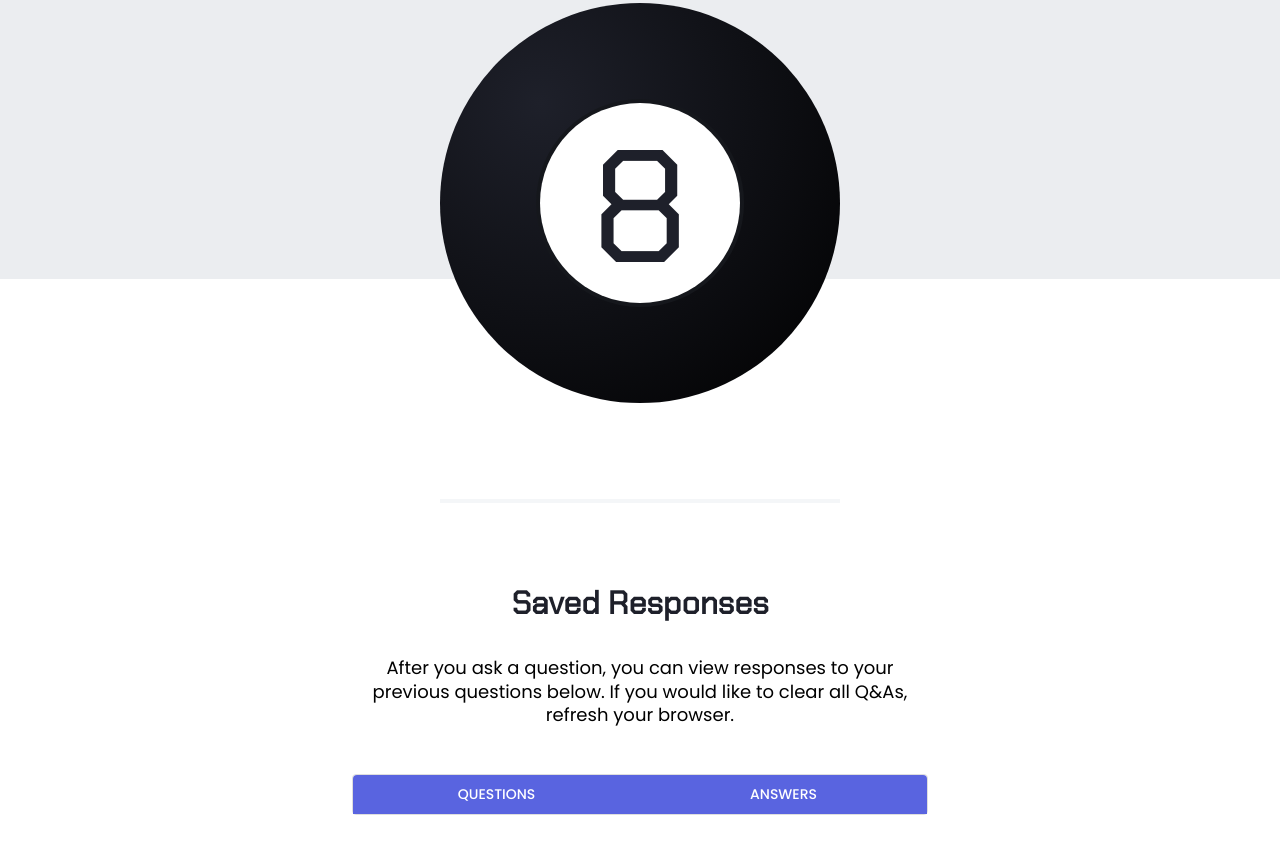
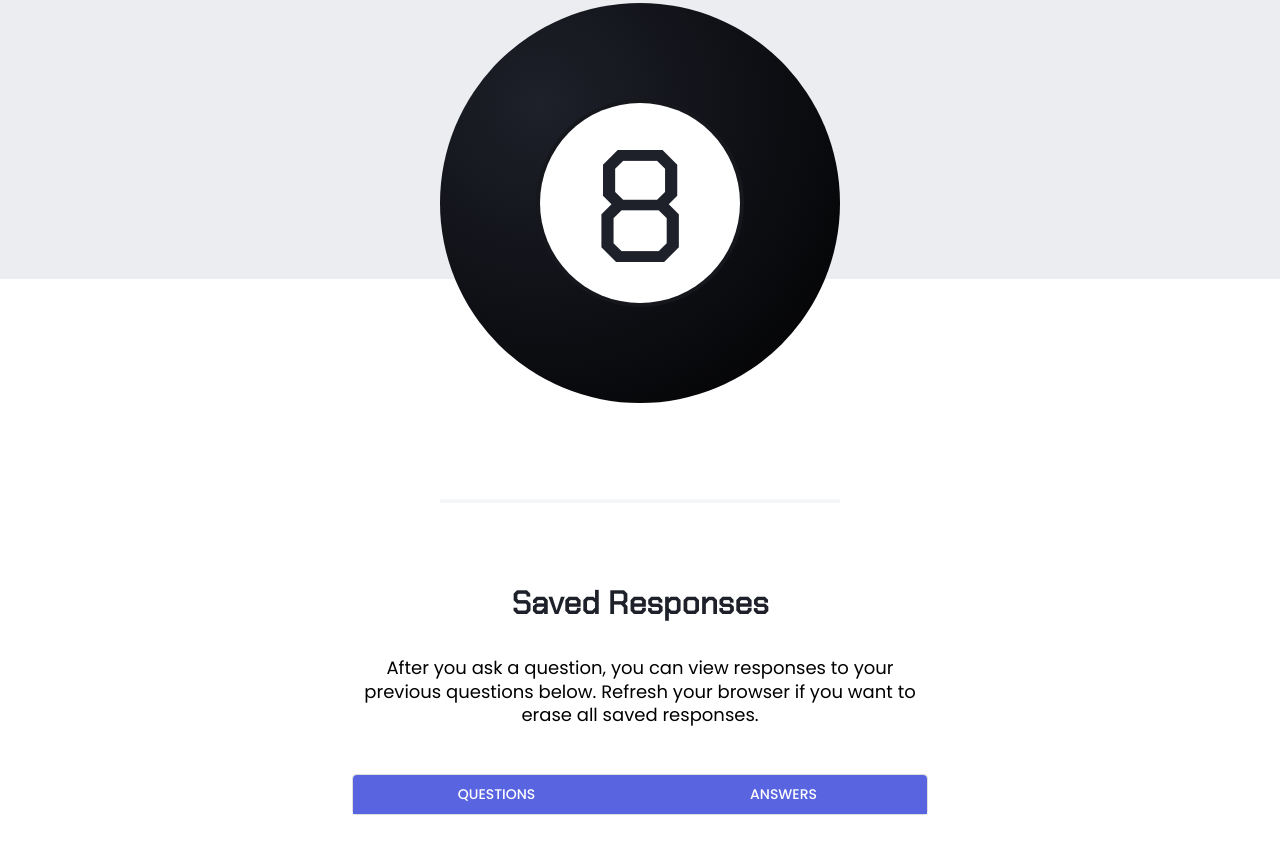
Before and after one commit to MSPayneII/foundations-capstone, a website: page client/index.html in a window 1280 px wide. Shown: the part 441-1294 px from the top of the page. Drawn offline with nearby package versions, Linux system fonts and the light colour scheme; no server answers.

Commit message:
updating html

```diff
--- a/client/index.html
+++ b/client/index.html
@@ -70,8 +70,8 @@
           <h2 class="response-ul-title">Saved Responses</h2>
           <p class="description">
             After you ask a question, you can view responses to your previous
-            questions below. If you would like to clear all Q&As, refresh your
-            browser.
+            questions below. Refresh your browser if you want to erase all saved
+            responses.
           </p>
           <div class="responses-container">
             <table>
```
